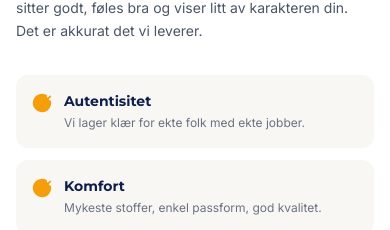
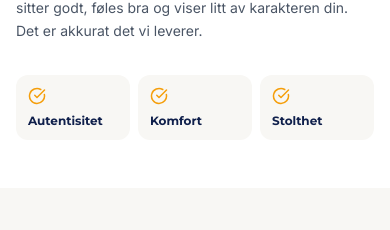
Before and after one commit to Hanaamedyan/TrueCollarClub, a Next.js app: page /om-oss in a window 390 px wide. Shown: the part 614-844 px from the top of the page. Built offline with nearby package versions, Linux system fonts and the light colour scheme; no server answers.

Commit message:
Fix values cards on mobile: 3-column grid, remove fill on icon

```diff
--- a/src/app/om-oss/page.tsx
+++ b/src/app/om-oss/page.tsx
@@ -70,16 +70,14 @@ export default function AboutPage() {
               <p className="text-gray-600 leading-relaxed mb-4 text-sm sm:text-base">{tr.about.text1}</p>
               <p className="text-gray-600 leading-relaxed mb-8 text-sm sm:text-base">{tr.about.text2}</p>
 
-              <div className="grid grid-cols-1 sm:grid-cols-3 gap-3">
+              <div className="grid grid-cols-3 gap-2 sm:gap-3">
                 {tr.about.values.map((v, i) => (
-                  <div key={i} className="flex flex-row sm:flex-col gap-3 p-4 bg-[#F8F7F4] rounded-xl items-start">
-                    <CheckCircle size={20} className="text-[#F59E0B] shrink-0 mt-0.5 sm:mt-0" fill="currentColor" />
-                    <div>
-                      <h4 className="font-bold text-[#0F1F4B] text-sm mb-0.5" style={{ fontFamily: "Montserrat, sans-serif" }}>
-                        {v.title}
-                      </h4>
-                      <p className="text-gray-500 text-xs leading-relaxed">{v.text}</p>
-                    </div>
+                  <div key={i} className="flex flex-col gap-2 p-3 sm:p-4 bg-[#F8F7F4] rounded-xl">
+                    <CheckCircle size={18} className="text-[#F59E0B] shrink-0" />
+                    <h4 className="font-bold text-[#0F1F4B] text-xs sm:text-sm leading-tight" style={{ fontFamily: "Montserrat, sans-serif" }}>
+                      {v.title}
+                    </h4>
+                    <p className="text-gray-500 text-xs leading-relaxed hidden sm:block">{v.text}</p>
                   </div>
                 ))}
               </div>
```
